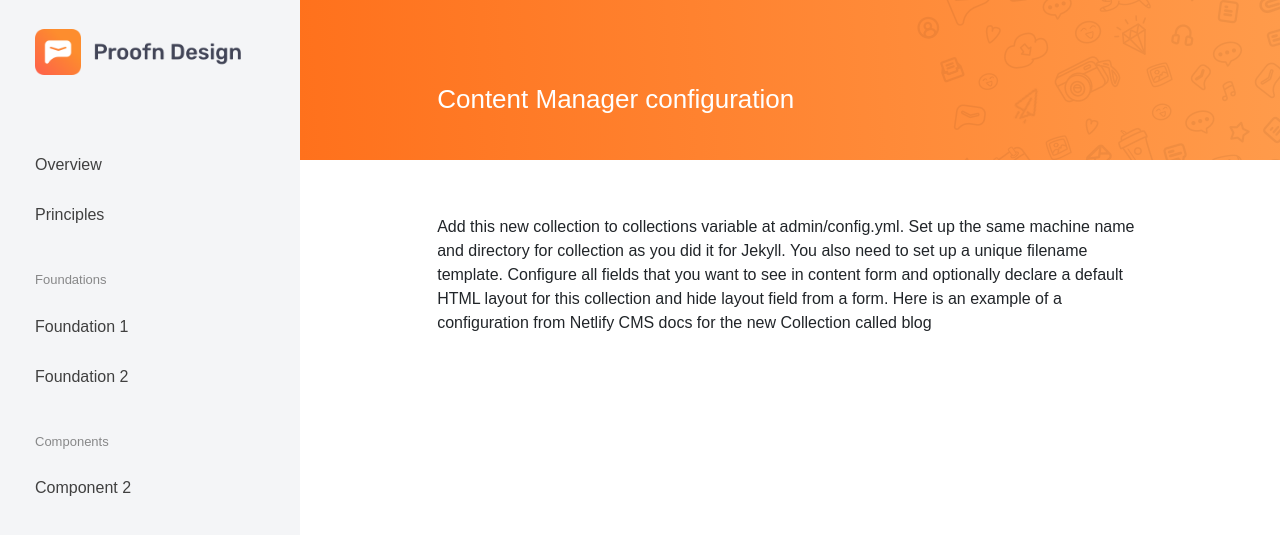
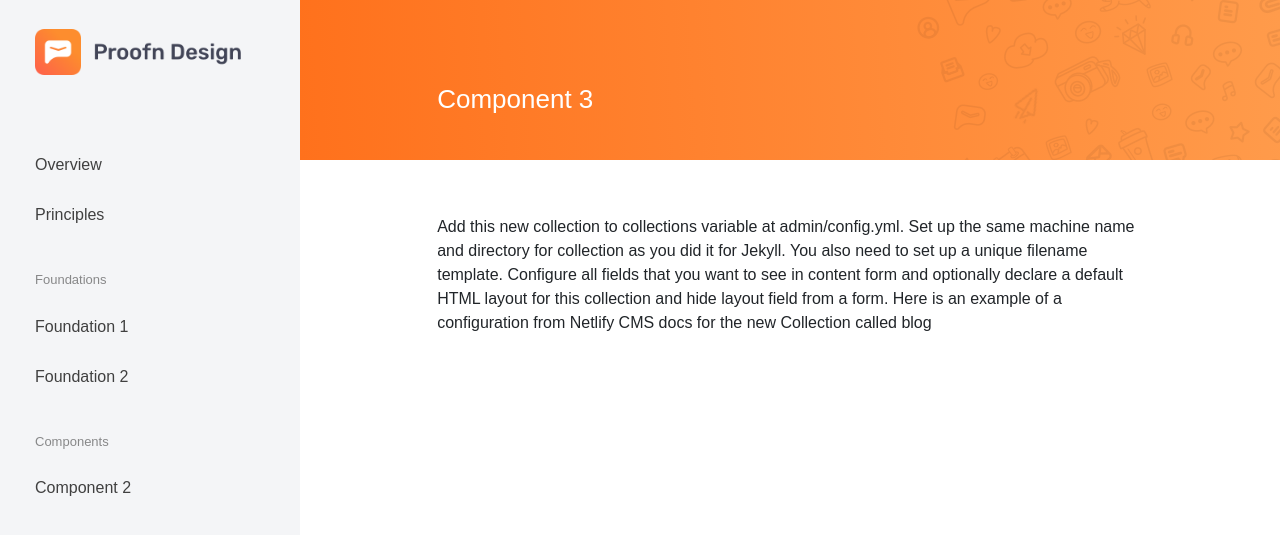
Before and after one commit to dafa00/sisa-kebahagiaan, a Jekyll site: the page built from components/component-3.md, in a window 1280 px wide. Shown: the top 535 px of the page. Built offline with Jekyll 4.4.1, drawn with Linux system fonts in a browser that asks for light colours; nearby versions of some CDN libraries.

Commit message:
Update Pages “component-3”

```diff
--- a/components/component-3.md
+++ b/components/component-3.md
@@ -1,5 +1,5 @@
 ---
 layout: default
-title: Content Manager configuration
+title: Component 3
 ---
 Add this new collection to collections variable at admin/config.yml. Set up the same machine name and directory for collection as you did it for Jekyll. You also need to set up a unique filename template. Configure all fields that you want to see in content form and optionally declare a default HTML layout for this collection and hide layout field from a form. Here is an example of a configuration from Netlify CMS docs for the new Collection called blog
```
